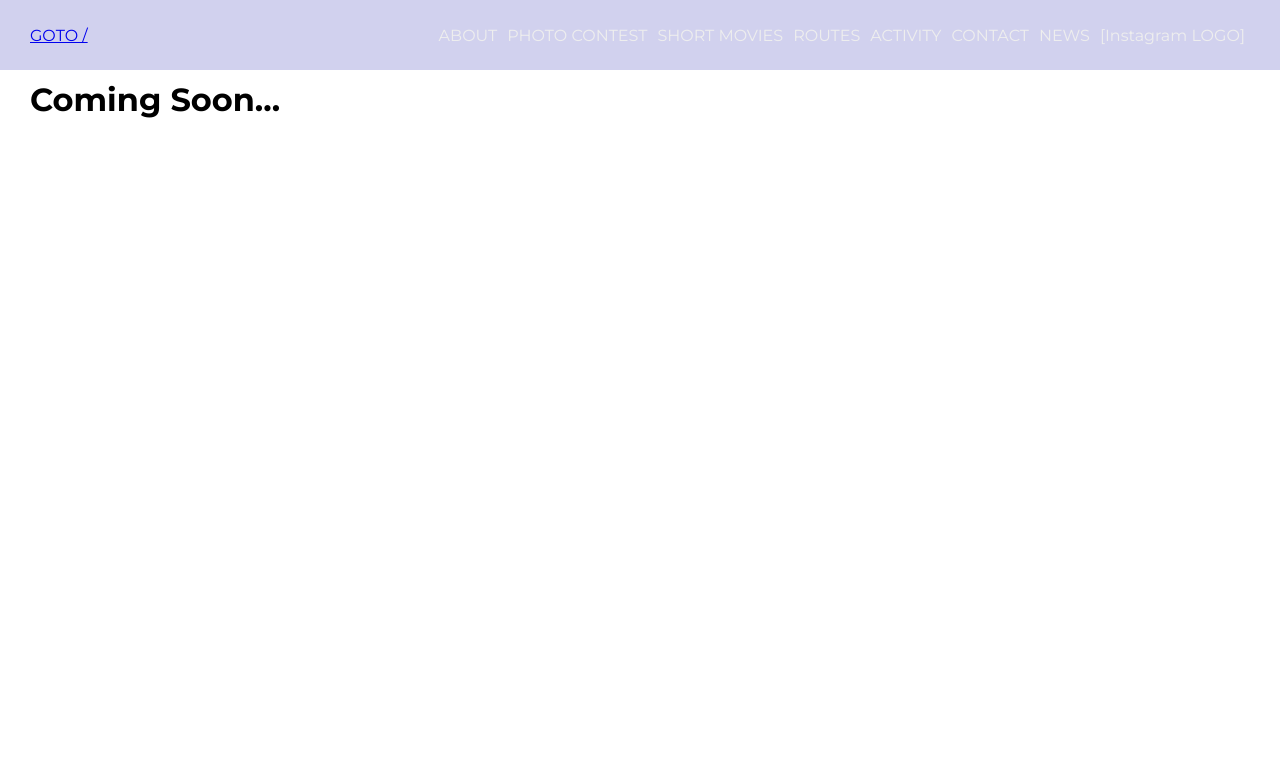
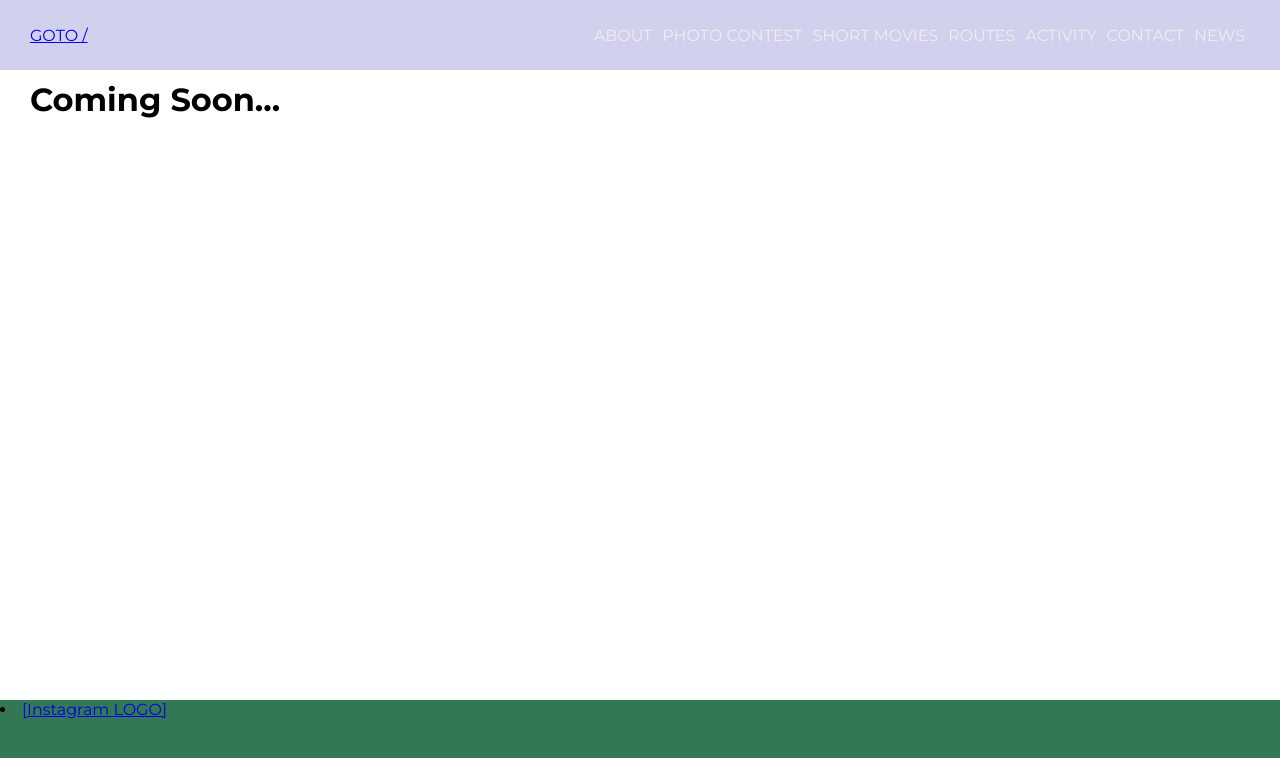
Before and after one commit to Dev-TRANs/nagoyc.stki.org, a SvelteKit app: page /routes in a window 1280 px wide. Shown: the top 758 px of the page. Built offline with nearby package versions, Linux system fonts and the light colour scheme.

Commit message:
IGのアイコンをフッターに移動

```diff
--- a/src/app.css
+++ b/src/app.css
@@ -2,6 +2,8 @@
   --color-main: #0077A8;
   --color-accent: #E8C27A;
   --color-aux: #6D8B5D;
+
+  --size-footer: 100px;
 }
 
 body {
--- a/src/routes/(main)/+layout.svelte
+++ b/src/routes/(main)/+layout.svelte
@@ -5,6 +5,7 @@ let { children } = $props();
 <style>
 main {
   margin: 80px 30px 0;
+  min-height: calc(100vh - 80px - var(--size-footer));
 }
 </style>
 
--- a/src/routes/+layout.svelte
+++ b/src/routes/+layout.svelte
@@ -151,6 +151,11 @@ header > .header-right > nav > ul {
     }
   }
 }
+
+footer {
+  background-color: #375; /* FIXME: 存在を認知するために色をつけた */
+  height: var(--size-footer);
+}
 </style>
 
 <!-- FIXME: モバイル対応、普通に文字のあるページでヘッダー分下げる -->
@@ -169,10 +174,13 @@ header > .header-right > nav > ul {
         <li><a href='/activity/'>ACTIVITY</a></li> <!-- FIXME: ヘッダーに含めるリンクじゃない? -->
         <li><a href='/contact/'>CONTACT</a></li>
         <li><a href='/news/' title='最新のお知らせ一覧'>NEWS</a></li>
-        <li><a href='https://www.instagram.com/[ここにユーザー名]' title='Instagramへ' target="_blank" rel="noopener noreferrer">[Instagram LOGO]</a></li>
       </ul>
     </nav>
   </div>
 </header>
 
 {@render children()}
+
+<footer>
+  <li><a href='https://www.instagram.com/[ここにユーザー名]' title='Instagramへ' target="_blank" rel="noopener noreferrer">[Instagram LOGO]</a></li>
+</footer>
```
